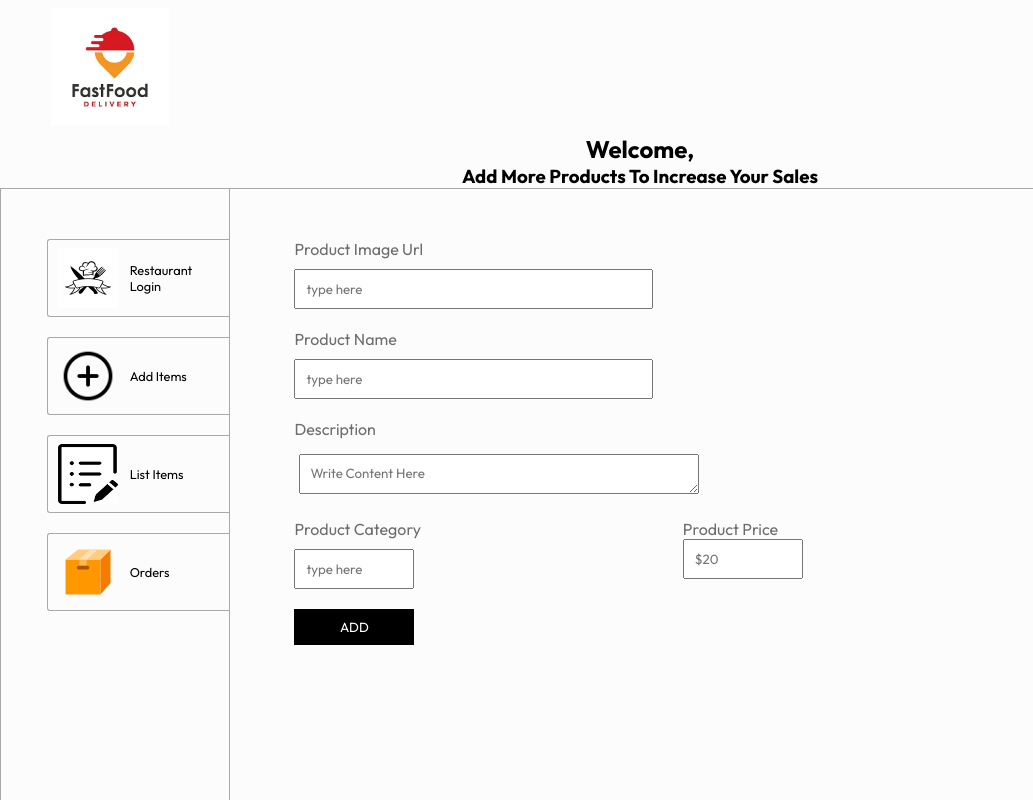
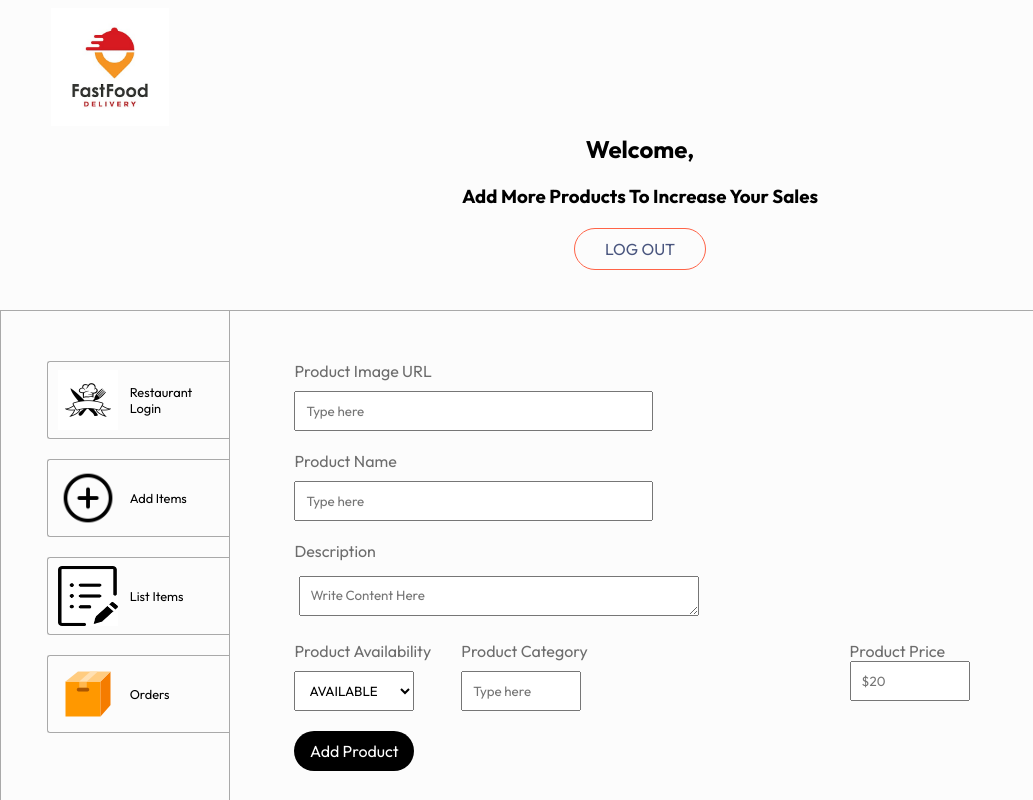
Before and after one commit to Vijaybabu26/FoodDeliverApp, a React (Vite) app in the folder FoodDeliveryAdmin/: page /add in a window 1280 px wide. Shown: the top 800 px of the page, without its empty margins (0-1033 px from the left). Built offline with nearby package versions, Linux system fonts and the light colour scheme.

Commit message:
admin panel list are doing

```diff
--- a/FoodDeliveryAdmin/package.json
+++ b/FoodDeliveryAdmin/package.json
@@ -5,7 +5,7 @@
     "process": "^0.11.10"
   },
   "dependencies": {
-    "axios": "^1.7.2",
+    "axios": "^1.7.3",
     "react": "^18.3.1",
     "react-dom": "^18.3.1",
     "react-router-dom": "^6.23.1",
--- a/FoodDeliveryAdmin/src/App.js
+++ b/FoodDeliveryAdmin/src/App.js
@@ -9,6 +9,8 @@ import Login from "./Login/Login";
 import Add from "./Pages/Add/Add";
 import List from "./Pages/List/List";
 import Order from "./Pages/Order/Order";
+
+import LogOut from './Components/LogOut/LogOut';
 
 var htmlRoot = document.getElementById("root");
 var rootReact = ReactDOM.createRoot(htmlRoot);
@@ -26,9 +28,9 @@ const App = () => {
     <div className='Admin'>
       <ToastContainer/>
       <Navbar/>
-      <h2 style={{ textAlign: 'center' }}>Welcome, {resname}</h2>
-      <h3 style={{ textAlign: 'center' }}>Add More Products To Increase Your Sales</h3>
-
+      <h2 style={{ textAlign: 'center' }}>Welcome, {resname}</h2><br></br>
+      <h3 style={{ textAlign: 'center' }}>Add More Products To Increase Your Sales</h3><br></br>
+      <LogOut/><br></br>
       <hr/>
       <div className="app-content">
       <Sidebar/>
--- /dev/null
+++ b/FoodDeliveryAdmin/src/Components/LogOut/LogOut.css
@@ -0,0 +1,17 @@
+button{
+    background: transparent;
+    font-size: 16px;
+    color: #49557e;
+    border: 1px solid tomato;
+    padding: 10px 30px;
+    border-radius: 50px;
+    cursor: pointer;
+    transition: 0.3s;
+    display: flex;
+    justify-content: center;
+    text-align: center;
+    align-items: center;
+}
+button:hover{
+    background-color: red;
+}
--- /dev/null
+++ b/FoodDeliveryAdmin/src/Components/LogOut/LogOut.jsx
@@ -0,0 +1,30 @@
+import React from 'react'
+import './LogOut.css'
+import { assets } from '../../../AdminAssets/assets'
+
+const LogOut = () => {
+    const LogOut = async (event) =>{
+        localStorage.removeItem('resId');
+        localStorage.removeItem('resphno');
+        localStorage.removeItem('respassword');
+        localStorage.removeItem('resName');
+        localStorage.removeItem('resDescription');
+        localStorage.removeItem('resAddress');
+        localStorage.removeItem('reshours');
+        localStorage.removeItem('resavgrating');
+        localStorage.removeItem('resDeliveryFee');
+        localStorage.removeItem('resImage');
+        localStorage.setItem('resImage', assets.profile_image);
+        window.location.href = '/login';
+    };
+
+  return (
+        <>
+        <center>
+        <button className='button-logout' onClick={LogOut} >LOG OUT</button><br></br>
+        </center>
+        </>
+  )
+}
+
+export default LogOut
--- a/FoodDeliveryAdmin/src/Components/Navbar/Navbar.jsx
+++ b/FoodDeliveryAdmin/src/Components/Navbar/Navbar.jsx
@@ -12,7 +12,6 @@ const Navbar = () => {
     <>
     <div className='navbar'>
       <img className='logo' src={assets.logo} alt="" />
-
       <img className='profile' src={resimage} alt="" />
     </div>
     </>
--- a/FoodDeliveryAdmin/src/Login/Login.jsx
+++ b/FoodDeliveryAdmin/src/Login/Login.jsx
@@ -129,6 +129,7 @@ const Login = () => {
         const result = response.data;
         if (result) {
             alert("Restaurant Login Success");
+            localStorage.setItem('resId',response.data.resId);
             localStorage.setItem('resphno', response.data.resPhoneNo);
             localStorage.setItem('respassword', response.data.resPassword);
             localStorage.setItem('resName', response.data.resName);
--- a/FoodDeliveryAdmin/src/Pages/Add/Add.jsx
+++ b/FoodDeliveryAdmin/src/Pages/Add/Add.jsx
@@ -1,98 +1,91 @@
-import React, { useEffect, useState } from 'react';
+
+import React, { useState } from 'react';
+import axios from 'axios';
 import './Add.css';
+
 const Add = () => {
+    const [itemName, setItemName] = useState("");
+    const [itemImage, setItemImage] = useState("");
+    const [itemDescription, setItemDescription] = useState("");
+    const [price, setPrice] = useState("");
+    const [availability, setAvailability] = useState(true);
+    const [category, setCategory] = useState("");
+    const [resId,setresId] = useState(0);
 
-    // const[image,setimage]  = useState(false)
+    // const restaurantId = localStorage.getItem('resId');
+    const restaurantId = parseInt(localStorage.getItem('resId'), 10);
+    console.log(restaurantId);
 
-    const[data,setdata] = useState({
-        name:"",
-        description:"",
-        price:"",
-        category:""
-    })
 
-    const onchangehandler = (event) =>{
-        const name = event.target.name;
-        const value = event.target.value;
-        setdata(data=>({...data,[name]:value}))
+    const AddProduct = async (event) => {
+        event.preventDefault();
+        setresId(restaurantId);
+        const data = {
+            itemName,
+            itemImage,
+            itemDescription,
+            price,
+            resId: { resId: restaurantId },
+            availability,
+            category
+        };
+
+        try {
+            const response = await axios.post('http://localhost:8080/api/menu/additem', data, {
+                headers: {
+                    'Content-Type': 'application/json'
                 }
+            });
 
-    // const onSubmitHandler = async (event) =>{
-    //     event.preventDefault();
-    //     const formData = new FormData();
-    //     formData.append("name",data.name)
-    //     formData.append("description",data.description)
-    //     formData.append("price",Number(data.price))
-    //     formData.append("category",data.category)
-    //     formData.append("image",image)
-    //     // const response =
-    //     if(response.data.success){
-    //         setdata({
-    //             name:"",
-    //             description:"",
-    //             price:"",
-    //             category:{onchangehandler}
-    //         })
-    //     }else{
-    //         setimage(false)
-    //     }
-    // }
+            console.log(response.data);
 
-    useEffect(()=>{
-        console.log(data);
-    },[data])
+            if (response.data) {
+                alert("Product Adding Success");
+                // Navigate('/list');
+                window.location.href = '/list';
+            }
+        } catch (error) {
+            console.error('Error adding product:', error);
+
+        }
+    };
 
     return (
         <div className='add'>
-        <form action="" className="flex-col">
-            {/* <div className="add-img-upload flex-col">
-                <p>Upload Image</p>
-                <label htmlFor='image'>
-                    <img src={image ? URL.createObjectURL(image) : assets.upload_area} alt=''/>
-                </label>
-                <input onChange={(event) => setimage(event.target.files[0])} type='file' id='image' hidden required/>
-            </div> */}
+            <form className="flex-col" onSubmit={AddProduct}>
                 <div className="add-product-name flex-col">
-                <p>Product Image Url</p>
-                <input onChange={onchangehandler} value={data.name} type='text' name='image' placeholder='type here'/>
+                    <p>Product Image URL</p>
+                    <input type='text' name='image' placeholder='Type here' required value={itemImage} onChange={(e) => setItemImage(e.target.value)} />
                 </div>
                 <div className="add-product-name flex-col">
                     <p>Product Name</p>
-                <input onChange={onchangehandler} value={data.name} type='text' name='name' placeholder='type here'/>
+                    <input type='text' name='name' placeholder='Type here' required value={itemName} onChange={(e) => setItemName(e.target.value)} />
                 </div>
                 <div className="add-product-description flex-col">
                     <p>Description</p>
-                <textarea onChange={onchangehandler} value={data.description} name='description' rows="6" placeholder='Write Content Here'></textarea>
+                    <textarea name='description' rows="6" placeholder='Write Content Here' required value={itemDescription} onChange={(e) => setItemDescription(e.target.value)}></textarea>
                 </div>
                 <div className="add-category-price">
-                {/* <div className="add-category flex-col">
-                    <p>Product Category</p>
-                    <select onChange={onchangehandler} value={data.price}name='category'>
-                        <option value="Salad">Salad</option>
-                        <option value="Rolls">Rolls</option>
-                        <option value="Deserts">Deserts</option>
-                        <option value="Sandwich">Sandwich</option>
-                        <option value="Cake">Cake</option>
-                        <option value="Pure Veg">Pure Veg</option>
-                        <option value="Pasta">Pasta</option>
-                        <option value="Noodles">Noodles</option>
-                        <option value="Others">Others</option>
+                    <div className="add-category flex-col">
+                        <p>Product Availability</p>
+                        <select required value={availability} onChange={(e) => setAvailability(e.target.value === 'true')}>
+                            <option value="true">AVAILABLE</option>
+                            <option value="false">NOT AVAILABLE</option>
                         </select>
-                </div> */}
+                    </div>
                     <div className="add-product-name flex-col">
                         <p>Product Category</p>
-                <input onChange={onchangehandler} value={data.name} type='text' name='name' placeholder='type here'/>
+                        <input type='text' name='category' placeholder='Type here' required value={category} onChange={(e) => setCategory(e.target.value)} />
                     </div>
                     <div className="add-price">
                         <p>Product Price</p>
-                    <input type="Number" name='price' placeholder='$20'/>
+                        <input type="number" name='price' placeholder='$20' required value={price} onChange={(e) => setPrice(e.target.value)} />
                     </div>
                 </div>
-            <button type='submit' className='add-btn'>ADD</button>
-
+                <button type='submit' className='add-btn'>Add Product</button>
             </form>
         </div>
-  )
-}
+    );
+};
 
-export default Add
+export default Add;
--- a/FoodDeliveryAdmin/src/Pages/List/List.css
+++ b/FoodDeliveryAdmin/src/Pages/List/List.css
@@ -0,0 +1,29 @@
+.list-item img{
+    height: 60px;
+    width: 100px;
+    padding: 30px;
+}
+.list-item h3{
+    padding: 30px;
+}
+.list-item{
+    display: flex;
+    justify-content: center;
+}
+
+.list-item button:hover{
+    background-color: rgb(255, 0, 0);
+}
+.list-item button{
+    margin-right: 60px;
+}
+.list-item button{
+    background: transparent;
+    font-size: 16px;
+    color: #49557e;
+    border: 1px solid rgb(0, 0, 0);
+    border-radius: 50px;
+    cursor: pointer;
+    padding: 10px;
+    transition: 0.3s;
+}
--- a/FoodDeliveryAdmin/src/Pages/List/List.jsx
+++ b/FoodDeliveryAdmin/src/Pages/List/List.jsx
@@ -2,9 +2,16 @@ import React from 'react'
 import './List.css'
 const List = () => {
   return (
-    <div>
+    <>
+    <div className="list-item">
+        <img src="https://www.licious.in/blog/wp-content/uploads/2023/01/Shutterstock_2047827035-1024x683.jpg" alt="" />
+        <h3>Product Name</h3>
+        <h3>Product Price</h3>
+        <button>EDIT</button>
+        <button>DELETE</button>
+      </div><hr></hr>
+    </>
 
-    </div>
   )
 }
 
```
Also changed, not shown: 1 other file (tests, documents, lock files or other folders). Lines whose indentation alone changed are shown as unchanged.
